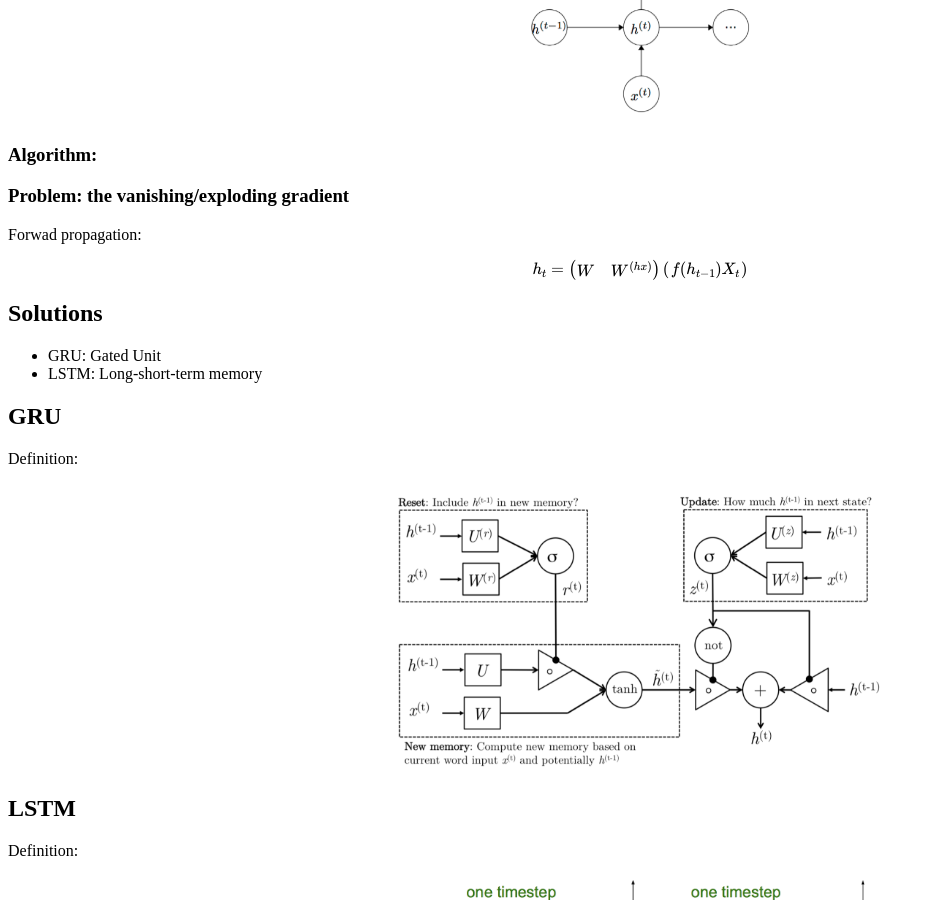
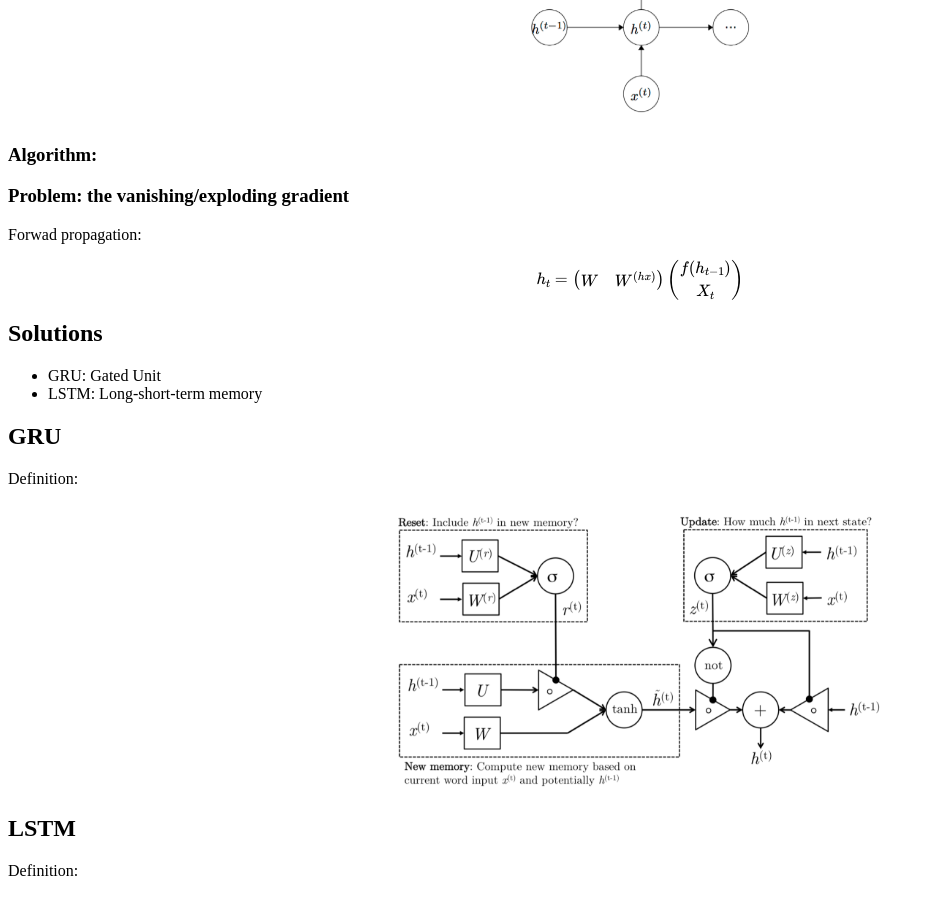
Before and after one commit to yumoxu/Blog, a Jekyll site: the page built from _posts/2016-12-19-Deep-Learning-Note-2.html, in a window 1280 px wide and 900 px high, scrolled down 446 px. Shown: the whole window, without its empty margins (0-935 px from the left). Built offline with Jekyll 4.4.1, drawn with Linux system fonts in a browser that asks for light colours; formulas are drawn with MathJax 3.

Commit message:
Modify article

```diff
--- a/_posts/2016-12-19-Deep-Learning-Note-2.html
+++ b/_posts/2016-12-19-Deep-Learning-Note-2.html
@@ -31,7 +31,7 @@ title: Deep Learning Note 2
 <p>Forwad propagation:</p>
 \[h_t =
 \begin{pmatrix} W & W^{(hx)} \end{pmatrix}
-\begin{pmatrix} f({h_{t-1}})  X_t \end{pmatrix}\]
+\begin{pmatrix} f({h_{t-1}}) \\ X_t \end{pmatrix}\]
 
 <h2>Solutions</h2>
 <ul>
```
